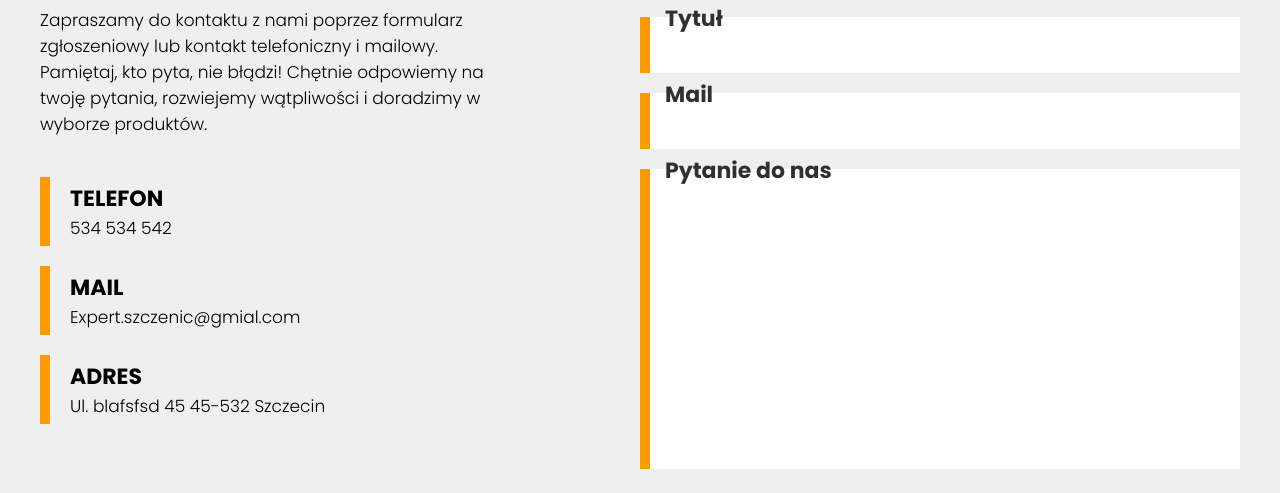
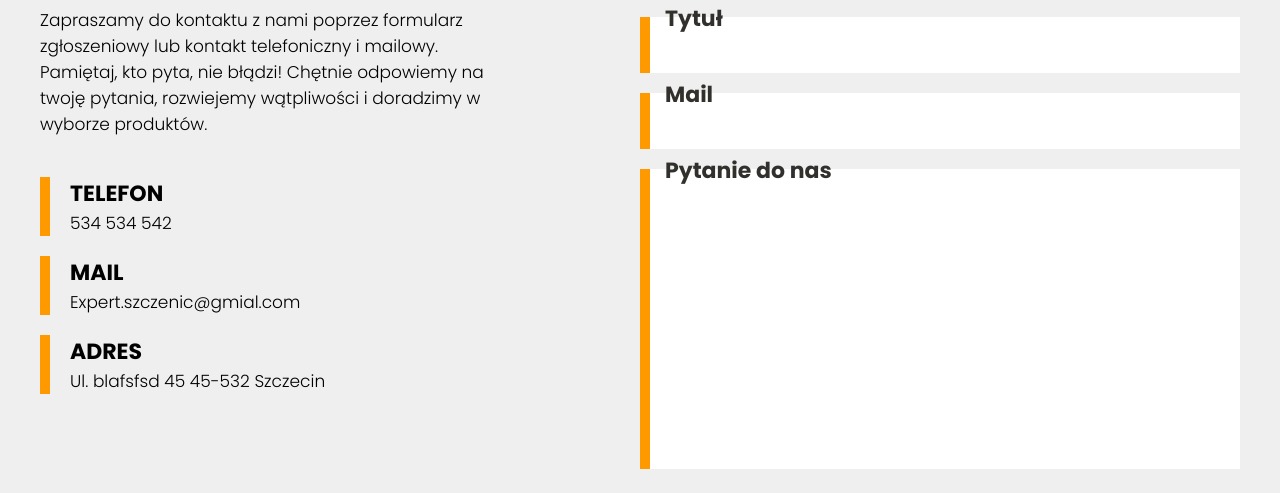
Before and after one commit to Ku3iK/expert-webiste, a Gatsby site: page /contact in a window 1280 px wide. Shown: the part 264-757 px from the top of the page. Built offline with nearby package versions, Linux system fonts and the light colour scheme; Gatsby itself is replaced by a stand-in of ours.

Commit message:
ContactIngo styles change

```diff
--- a/src/components/ContactInformations/ContactInformation.js
+++ b/src/components/ContactInformations/ContactInformation.js
@@ -15,7 +15,7 @@ export default ContactInformation
 
 const ContactInformationWrapper = styled.div`
   margin: 2rem 0;
-  padding: 0.5rem 2rem;
+  padding: 0  0 0 2rem;
   border-left: 10px solid ${({ theme }) => theme.color.primary};
   h3 {
     font-size: ${({ theme }) => theme.font.m};
@@ -25,4 +25,7 @@ const ContactInformationWrapper = styled.div`
       font-size: ${({ theme }) => theme.font.s};
     }
   }
+  @media (max-width: ${({ theme }) => theme.breakpoints.mobile}) {
+    padding: 0  0 0 1rem;
+  }
 `
```
